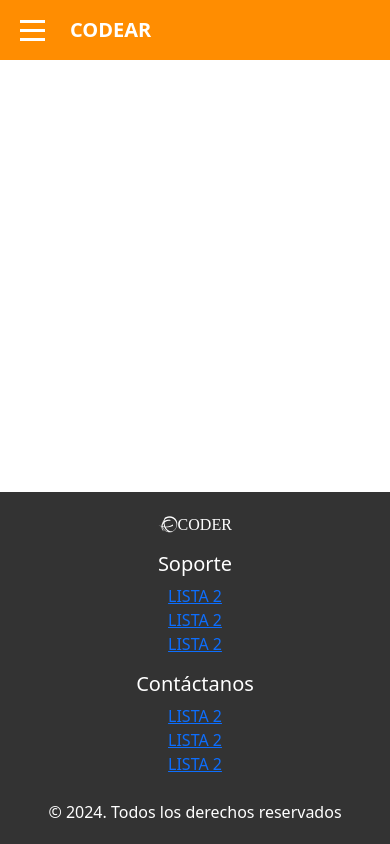
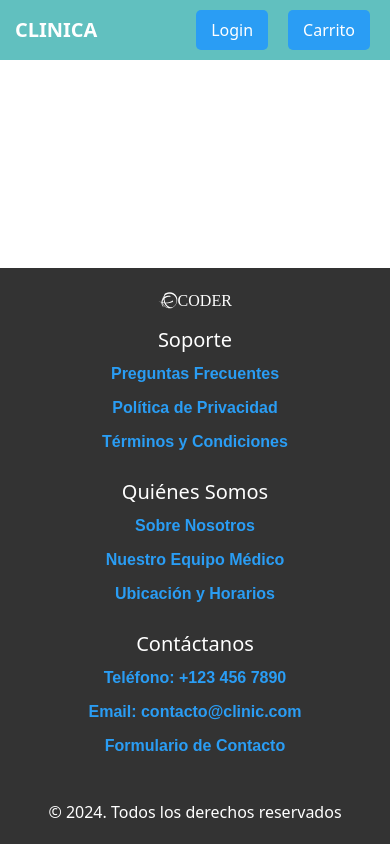
Before and after one commit to josema-P020/RollingClinic-1.0, a React (Vite) app: page / in a window 390 px wide. Built offline with nearby package versions, Linux system fonts and the light colour scheme.

Commit message:
se renovo el navbar y se le dio otro estilo, tambien al footer se le cambiaron algunos estilso

```diff
--- a/package.json
+++ b/package.json
@@ -16,7 +16,7 @@
     "react": "^18.3.1",
     "react-dom": "^18.3.1",
     "react-google-recaptcha": "^3.1.0",
-    "react-router-dom": "^7.0.1",
+    "react-router-dom": "^7.1.0",
     "sweetalert2": "^11.15.2",
     "uuid": "^11.0.3"
   },
--- a/src/App.jsx
+++ b/src/App.jsx
@@ -1,17 +1,20 @@
 import React from "react";
-import "./App.css";
-import NavBar from "./components/NavBar";
-import Footer from "./components/Footer";
+import { BrowserRouter } from "react-router-dom"; // Importa BrowserRouter
+import NavBar from "./components/NavBar"; // Asegúrate de que el archivo esté bien importado
+import Footer from "./components/Footer"; // Asegúrate de que el archivo esté bien importado
+import "./App.css"; // Estilos de tu aplicación
 
 function App() {
   return (
-    <div className="pagina-contenedor">
-      <NavBar />
-      <div className="contenedor-envoltura">
+    <BrowserRouter>
+      <div className="pagina-contenedor">
+        <NavBar />
+        <div className="contenedor-envoltura">
 
+        </div>
+        <Footer />
       </div>
-      <Footer />
-    </div>
+    </BrowserRouter>
   );
 }
 
--- a/src/components/Footer.jsx
+++ b/src/components/Footer.jsx
@@ -1,47 +1,69 @@
 import React from "react";
+import { NavLink } from "react-router-dom"; // O puedes usar Link si prefieres
 import "../css/footer.css";
 
 function Footer() {
   return (
-    <div className="row pt-md-4 text-center footer-style">
-      <div className="col-sm-12 col-md-4 mb-3 mb-md-0">
-        <a className="navbar-brand" href="#">
+    <div className="row text-center footer-style">
+      {/* Primera columna */}
+      <div className="col-12 col-md-3 mb-3 mb-md-0">
+        <NavLink className="navbar-brand" to="#">
           <i className="fa fa-ravelry" aria-hidden="true">
             CODER
           </i>
-        </a>
+        </NavLink>
       </div>
 
-      <div className="col-sm-12 col-md-4">
-        <h5 className="">Soporte</h5>
+      {/* Segunda columna */}
+      <div className="col-12 col-md-3 mb-3 mb-md-0">
+        <h5>Soporte</h5>
         <ul className="ul-style">
           <li>
-            <a href="#">LISTA 2</a>
+            <NavLink className="navbar-brand" to="#">Preguntas Frecuentes</NavLink>
           </li>
           <li>
-            <a href="#">LISTA 2</a>
+            <NavLink className="navbar-brand" to="#">Política de Privacidad</NavLink>
           </li>
           <li>
-            <a href="#">LISTA 2</a>
+            <NavLink className="navbar-brand" to="#">Términos y Condiciones</NavLink>
           </li>
         </ul>
       </div>
 
-      <div className="col-sm-12 col-md-4">
-        <h5 className="">Contáctanos</h5>
+      {/* Tercera columna */}
+      <div className="col-12 col-md-3 mb-3 mb-md-0">
+        <h5>Quiénes Somos</h5>
         <ul className="ul-style">
           <li>
-            <a href="#">LISTA 2</a>
+            <NavLink className="navbar-brand" to="#">Sobre Nosotros</NavLink>
           </li>
           <li>
-            <a href="#">LISTA 2</a>
+            <NavLink className="navbar-brand"to="#">Nuestro Equipo Médico</NavLink>
           </li>
           <li>
-            <a href="#">LISTA 2</a>
+            <NavLink className="navbar-brand" to="#">Ubicación y Horarios</NavLink>
           </li>
         </ul>
       </div>
-      <p className="text-center my-0 mt-2">
+
+      {/* Cuarta columna */}
+      <div className="col-12 col-md-3 mb-3 mb-md-0">
+        <h5>Contáctanos</h5>
+        <ul className="ul-style">
+          <li>
+            <NavLink className="navbar-brand" to="#">Teléfono: +123 456 7890</NavLink>
+          </li>
+          <li>
+            <NavLink className="navbar-brand" to="#">Email: contacto@clinic.com</NavLink>
+          </li>
+          <li>
+            <NavLink className="navbar-brand" to="#">Formulario de Contacto</NavLink>
+          </li>
+        </ul>
+      </div>
+
+      {/* Copyright */}
+      <p className="col-12 text-center my-0 mt-3">
         &copy; 2024. Todos los derechos reservados
       </p>
     </div>
--- a/src/components/NavBar.jsx
+++ b/src/components/NavBar.jsx
@@ -1,43 +1,25 @@
-import React, { useState } from "react";
+import React from "react";
+import { NavLink } from "react-router-dom";
 import "../css/navbar.css";
 
-
 function NavBar() {
-  const [isOpen, setIsOpen] = useState(false);
   return (
     <>
       <div className="navbar">
-        <div className="nav_toggle " onClick={() => setIsOpen(!isOpen)}>
-          <span></span>
-          <span></span>
-          <span></span>
-        </div>
-        <div className="nav_logo">CODEAR</div>
-        <div className="nav_search">
-          <input type="text" placeholder="Buscar productos..." />
-        </div>
-        <div className="nav_actions">
-          <button className="nav_login">Login</button>
-          <button className="nav_cart">Carrito</button>
-        </div>
-      </div>
+        <div className="envoltura-contenido">
+          <div className="sector-izquierdo">
+            <div className="nav_logo">CLINICA</div>
+          </div>
 
-      <div
-        className={`row fila1 m-0 text-center align-items-center ${
-          isOpen ? "open" : ""
-        }`}
-      >
-        <div className="col-md-3">
-          <a href="">PRODUCTOS</a>
-        </div>
-        <div className="col-md-3">
-          <a href="">NOTEBOOKS</a>
-        </div>
-        <div className="col-md-3">
-          <a href="">ARMÁ TU PC</a>
-        </div>
-        <div className="col-md-3">
-          <a href="">AYUDA</a>
+          <div className="sector-derecho">
+            <NavLink to="">
+              <button className="nav_login">Login</button>
+            </NavLink>
+
+            <NavLink to="">
+              <button className="nav_cart">Carrito</button>
+            </NavLink>
+          </div>
         </div>
       </div>
     </>
--- a/src/css/footer.css
+++ b/src/css/footer.css
@@ -1,5 +1,40 @@
-.ul-style{
-    text-align: center;
-    list-style-type: none;
-    padding: 0;
+.ul-style {
+  text-align: center;
+  list-style-type: none;
+  padding: 0;
+  margin: 0;
 }
+
+.ul-style li {
+  font-family: "Poppins", sans-serif;
+  font-size: 16px;
+  color: #555; /* Color base más suave */
+  margin: 10px 0; /* Espacio entre los elementos */
+}
+
+.ul-style li .active {
+  color: #2a9df4; /* Color suave celeste para el enlace activo */
+  font-weight: bold;
+}
+
+.ul-style li .active:hover {
+  transform: translateY(-2px); /* Efecto de desplazamiento cuando el enlace está activo */
+}
+
+.ul-style li .navlink-style {
+  text-decoration: none; /* Elimina el subrayado de los enlaces */
+  color: #61c0bf; /* Color celeste suave */
+  font-weight: 500;
+  transition: color 0.3s ease, transform 0.3s ease;
+}
+
+.ul-style li .navlink-style:hover {
+  color: #2a9df4; /* Color azul celeste más oscuro al pasar el ratón */
+  transform: translateY(-2px); /* Efecto de desplazamiento al pasar el ratón */
+}
+
+.ul-style li .navlink-style:focus {
+  outline: none; /* Elimina el borde del enfoque por defecto */
+  color: #2a9df4; /* Color para el enlace cuando está enfocado */
+  box-shadow: 0 0 5px rgba(42, 157, 244, 0.5); /* Resplandor al enfocarse */
+}
--- a/src/css/navbar.css
+++ b/src/css/navbar.css
@@ -1,9 +1,8 @@
 .pagina-contenedor {
   margin: 0;
   padding: 0;
-  overflow-x: hidden; /* Elimina el desplazamiento horizontal */
-  width: 100%;
-  box-sizing: border-box; /* Incluye paddings y bordes en los cálculos de ancho */
+  overflow-x: hidden;
+  box-sizing: border-box;
 }
 
 .navbar {
@@ -11,103 +10,51 @@
   width: 100%;
   display: flex;
   align-items: center;
+  background: #61c0bf;
+  margin-bottom: 15px;
+}
+
+.envoltura-contenido {
+  display: flex;
+  width: 100%;
   justify-content: space-between;
-  background: #ff8d01;
-  padding: 0 15px;
-  position: relative;
-  margin-bottom: 15px;
+  align-items: center;
+  margin: 0 15px;
+}
+
+
+.sector-derecho {
+  display: flex;
+  gap: 10px;
 }
 
 .nav_logo {
   font-weight: bold;
   font-size: 20px;
   color: white;
-  margin: 0 15px;
 }
 
-.nav_search input {
-  width: 250px;
-  padding: 5px;
-  border: none;
-  border-radius: 5px;
-}
-
-.nav_actions button {
-  margin-left: 10px;
-  padding: 5px 10px;
+.nav_login, .nav_cart {
+  padding: 8px 15px;
   border: none;
   border-radius: 5px;
   cursor: pointer;
+  background-color: #2a9df4;
+  color: white;
+  transition: background-color 0.3s ease;
 }
 
-.nav_toggle {
-  display: none; /* Oculto por defecto */
-  cursor: pointer;
-  flex-direction: column;
-  justify-content: center;
-  align-items: center;
+.nav_login:hover, .nav_cart:hover {
+  background-color: #1f80d3;
 }
 
-.nav_toggle span {
-  width: 25px;
-  height: 3px;
-  background-color: white;
-  margin: 3px 0;
-  transition: all 0.3s ease;
-}
 
-.fila1 {
-  margin: 0;
-}
-/* Estilo para dispositivos pequeños */
 @media (max-width: 768px) {
   .navbar {
-    justify-content: flex-start; /* Alinea los elementos al inicio */
-    margin: 0;
+    justify-content: flex-start;
   }
 
-  .nav_toggle {
-    display: flex; /* Muestra el toggle */
-    margin-right: 10px;
-    margin-left: 20px;
-  }
-
-  .nav_logo {
-    margin-right: auto; /* Mueve el logo a la derecha del toggle */
-  }
-
-  .nav_search,
-  .nav_actions {
-    display: none; /* Oculta el buscador y las acciones en pantallas pequeñas */
-  }
-
-  .fila1 {
-    position: absolute;
-    top: 60px;
-    left: 0;
-    width: 100%;
-    background-color: rgb(233, 105, 0);
-    flex-direction: column;
-    max-height: 0;
-    overflow: hidden;
-    transition: max-height 0.3s ease-in-out;
-  }
-
-  .fila1.open {
-    max-height: 300px; /* Muestra los enlaces al abrir el toggle */
-  }
-
-  .fila1 a {
-    display: block;
-    padding: 10px 15px;
-    color: white;
-    text-decoration: none;
-    font-size: 16px;
-    text-align: left;
-    border-bottom: 1px solid rgba(255, 255, 255, 0.2);
-  }
-
-  .fila1 a:last-child {
-    border-bottom: none;
+  .nav_login, .nav_cart {
+    margin: 0 5px;
   }
 }
```
Also changed, not shown: 1 other file (tests, documents, lock files or other folders).
